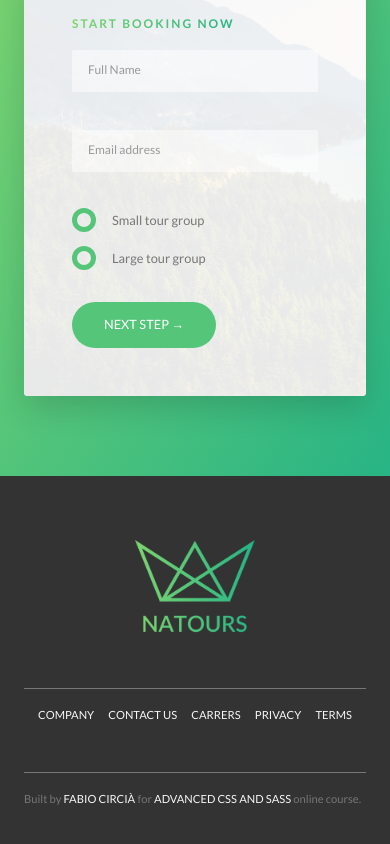
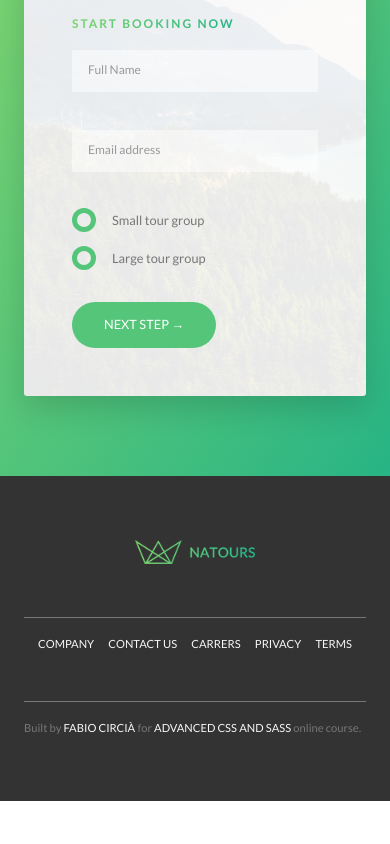
Before and after one commit to samcro85/Natours-project, a website: page index.html in a window 390 px wide. Shown: the part 5797-6641 px from the top of the page. After the commit the page ends 6598 px from the top, so only its background shows below. Drawn offline with Linux system fonts and the light colour scheme.

Commit message:
creato immagini responsive con art direction e density switch

```diff
--- a/index.html
+++ b/index.html
@@ -433,11 +433,17 @@
     <!-- FOOTER -->
     <footer class="footer">
       <div class="footer__logo-box">
-        <img
-          src="./img/logo-green-2x.png"
-          alt="full logo"
-          class="footer__logo"
-        />
+        <picture class="footer__logo">
+          <source
+            srcset="./img/logo-green-small-1x.png 1x, ./img/logo-green-small-2x.png 2x"
+            media="(max-width: 37.5em)"
+          />
+          <img
+            srcset="./img/logo-green-1x.png 1x, ./img/logo-green-2x.png 2x"
+            alt="full logo"
+            class="footer__logo"
+          />
+        </picture>
       </div>
       <div class="row">
         <div class="col-1-of-2">
```
